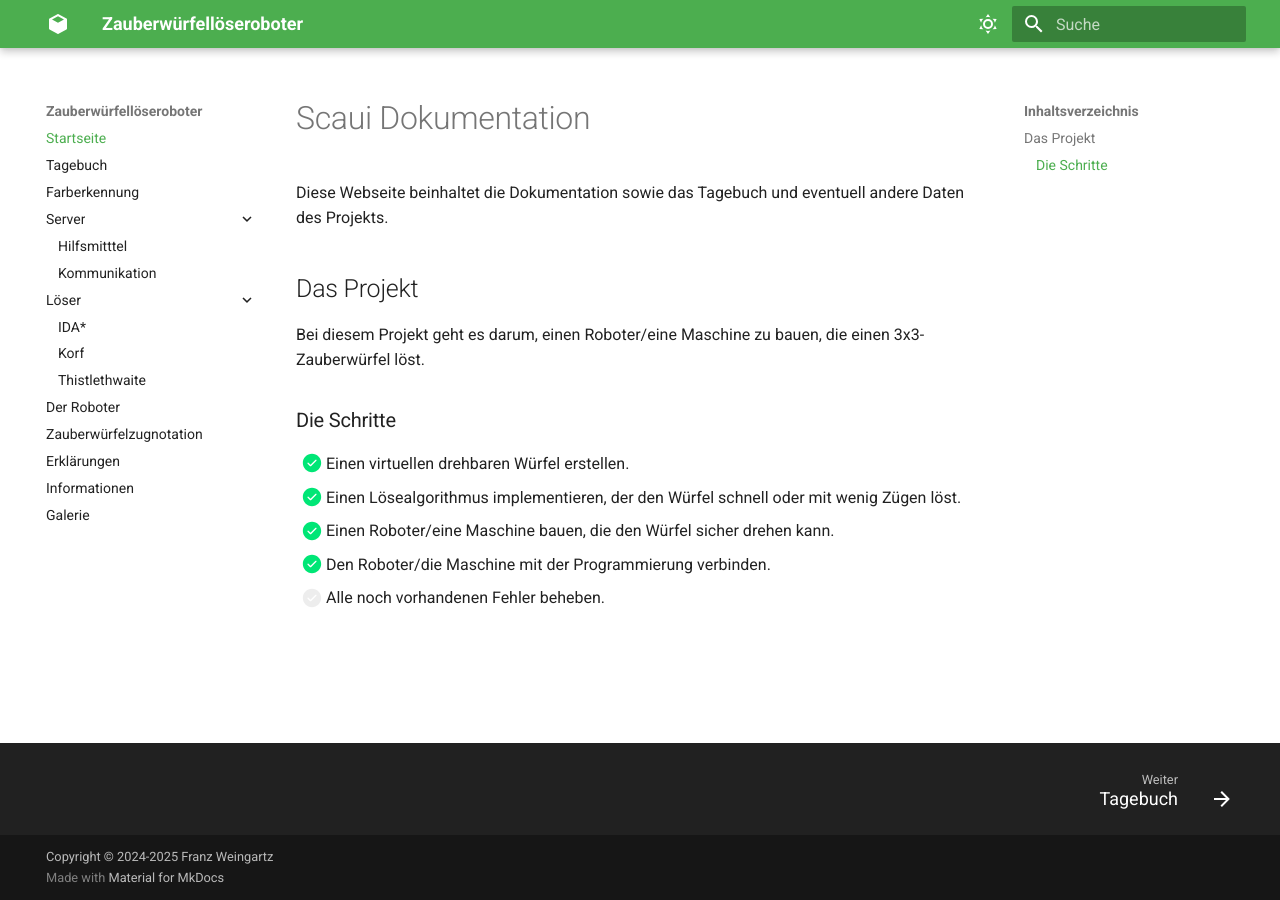
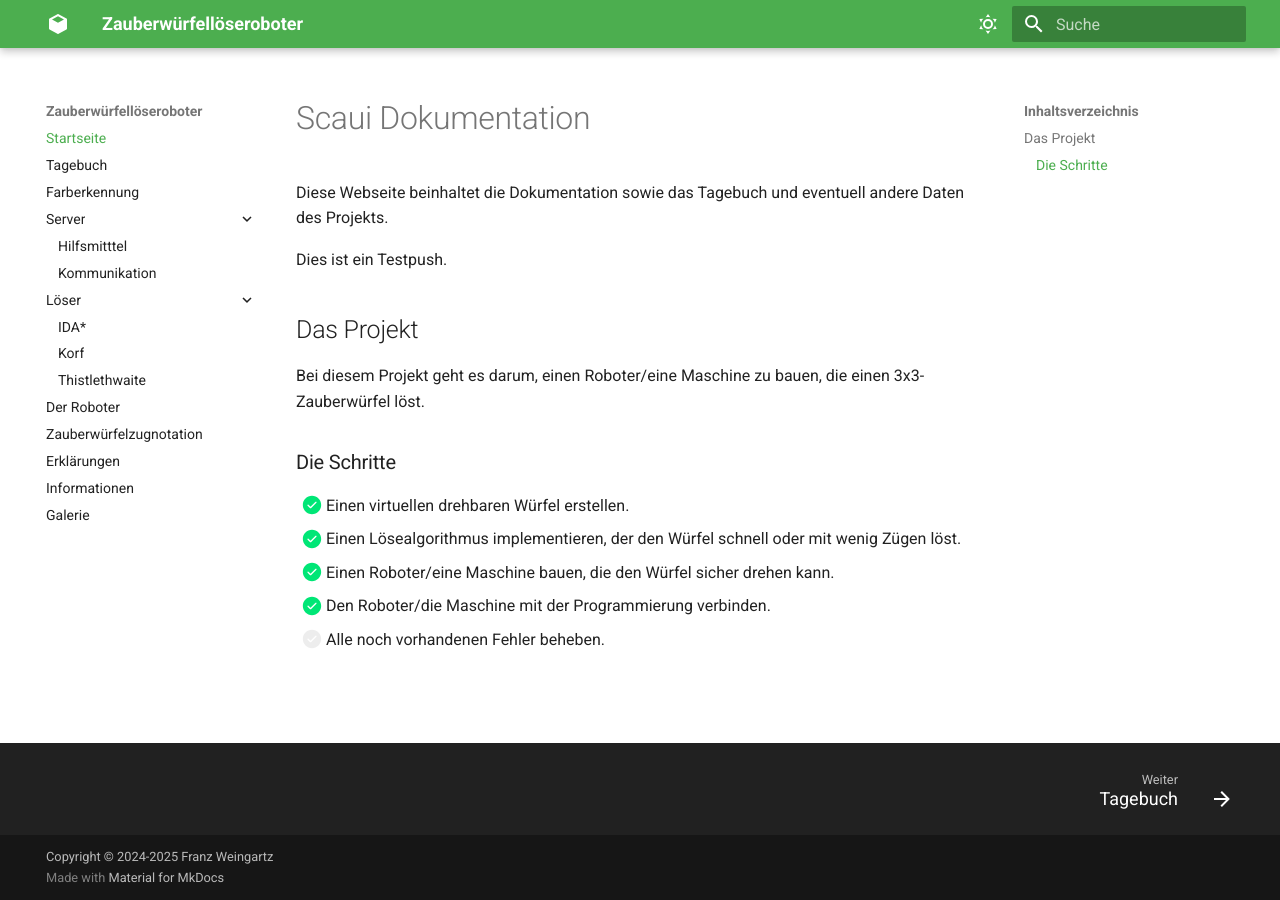
Before and after one commit to scaui0/scaui0.github.io, an MkDocs documentation site: the page built from docs/index.md, in a window 1280 px wide. Built offline with MkDocs 1.6.1 and Material for MkDocs 9.7.7, drawn with Linux system fonts in a browser that asks for light colours.

Commit message:
Test push for GitHub Actions.

```diff
--- a/docs/index.md
+++ b/docs/index.md
@@ -1,6 +1,8 @@
 # Scaui Dokumentation
 
 Diese Webseite beinhaltet die Dokumentation sowie das Tagebuch und eventuell andere Daten des Projekts.
+
+Dies ist ein Testpush.
 
 ## Das Projekt
 
```
